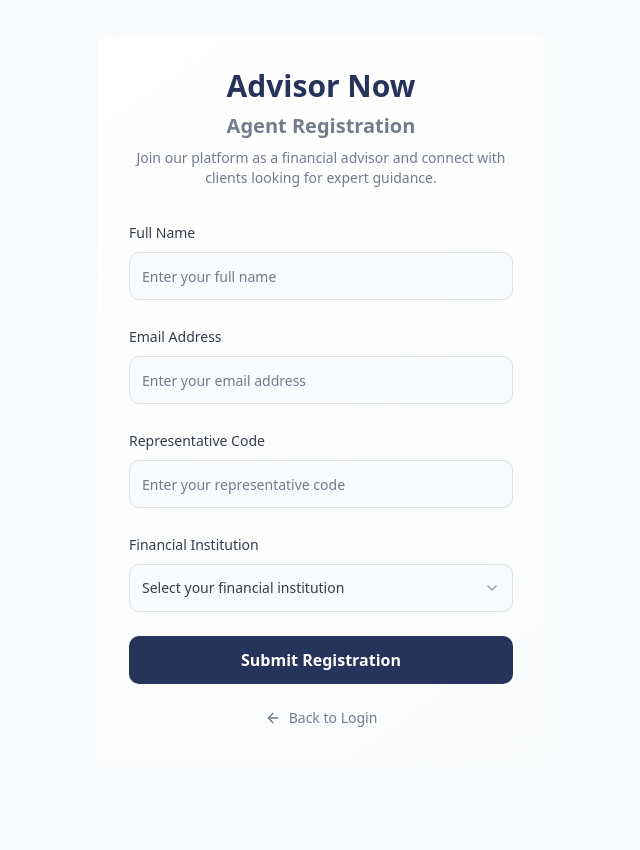
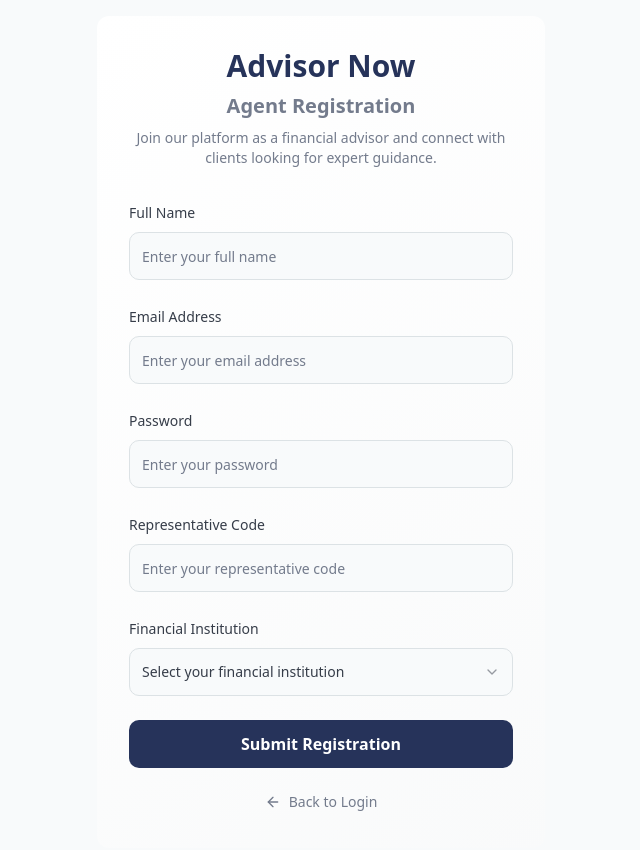
Before and after one commit to DCXY1997/AdvisorNow, a React (Vite) app: page /agent-signup in a window 1280 px wide. Shown: the top 850 px of the page, without its empty margins (319-959 px from the left). Before the commit the page ends 800 px from the top, so only its background shows below. Built offline with nearby package versions, Linux system fonts and the light colour scheme.

Commit message:
Add password field to signup
Add a password input field to the agent signup page to allow users to set a password during registration.

```diff
--- a/src/pages/AgentSignup.tsx
+++ b/src/pages/AgentSignup.tsx
@@ -12,6 +12,7 @@ const AgentSignup = () => {
   const [formData, setFormData] = useState({
     fullName: "",
     email: "",
+    password: "",
     representativeCode: "",
     financialInstitution: "",
   });
@@ -33,9 +34,9 @@ const AgentSignup = () => {
   const handleSubmit = async (e: React.FormEvent) => {
     e.preventDefault();
 
-    const { fullName, email, representativeCode, financialInstitution } = formData;
+    const { fullName, email, password, representativeCode, financialInstitution } = formData;
 
-    if (!fullName || !email || !representativeCode || !financialInstitution) {
+    if (!fullName || !email || !password || !representativeCode || !financialInstitution) {
       toast({
         title: "Missing Information",
         description: "Please fill in all fields to continue.",
@@ -56,6 +57,7 @@ const AgentSignup = () => {
       setFormData({
         fullName: "",
         email: "",
+        password: "",
         representativeCode: "",
         financialInstitution: "",
       });
@@ -103,6 +105,21 @@ const AgentSignup = () => {
                 value={formData.email}
                 onChange={(e) => handleInputChange("email", e.target.value)}
                 placeholder="Enter your email address"
+                required
+                className="h-12 transition-smooth focus:ring-2 focus:ring-primary/20 border-border"
+              />
+            </div>
+
+            <div className="space-y-2">
+              <Label htmlFor="password" className="text-sm font-medium text-foreground">
+                Password
+              </Label>
+              <Input
+                id="password"
+                type="password"
+                value={formData.password}
+                onChange={(e) => handleInputChange("password", e.target.value)}
+                placeholder="Enter your password"
                 required
                 className="h-12 transition-smooth focus:ring-2 focus:ring-primary/20 border-border"
               />
```
